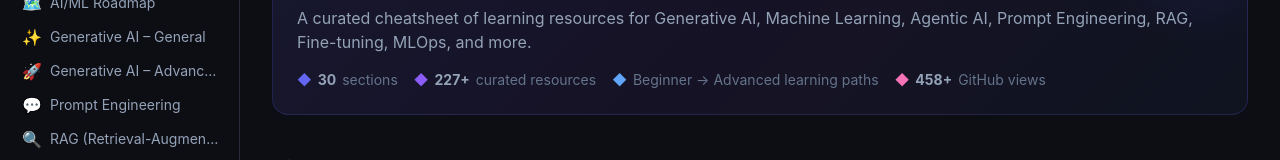
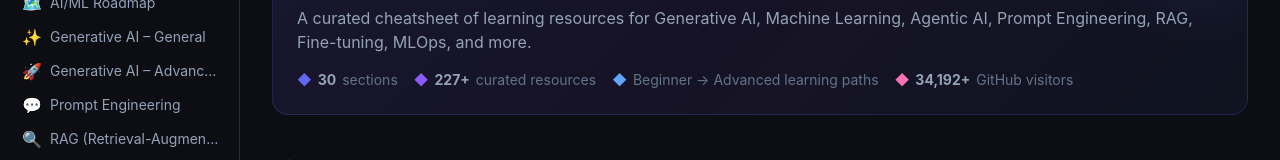
Before and after one commit to viveknaskar/everything-ai-ml, a Next.js app in the folder website/: page / in a window 1280 px wide. Shown: the part 198-358 px from the top of the page. Built offline with nearby package versions, Linux system fonts and the light colour scheme.

Commit message:
corrected visitors' counter on the site

```diff
--- a/website/src/app/page.tsx
+++ b/website/src/app/page.tsx
@@ -5,7 +5,7 @@ import Header from "@/components/Header";
 import Sidebar from "@/components/Sidebar";
 import ResourceSection from "@/components/ResourceSection";
 import { sections } from "@/data/resources";
-import trafficHistory from "@/data/traffic-history.json";
+import visitorCount from "@/data/visitor-count.json";
 
 export default function Home() {
   const [searchQuery, setSearchQuery] = useState("");
@@ -22,7 +22,7 @@ export default function Home() {
     0
   );
 
-  const totalGithubViews = trafficHistory.reduce((acc, day) => acc + day.views, 0);
+  const totalGithubVisitors = visitorCount.count;
 
   return (
     <div style={{ minHeight: "100vh", background: "var(--bg-primary)" }}>
@@ -113,9 +113,9 @@ export default function Home() {
                   <span className="flex items-center gap-1.5">
                     <span style={{ color: "#f472b6" }}>◆</span>
                     <strong style={{ color: "var(--text-secondary)" }}>
-                      {totalGithubViews.toLocaleString()}+
+                      {totalGithubVisitors.toLocaleString()}+
                     </strong>{" "}
-                    GitHub views
+                    GitHub visitors
                   </span>
                 </div>
               </div>
--- /dev/null
+++ b/website/src/data/visitor-count.json
@@ -0,0 +1,4 @@
+{
+  "count": 34192,
+  "updatedAt": "2026-08-16"
+}
```
Also changed, not shown: website/scripts/update-traffic.mjs (+32 -0 lines).
